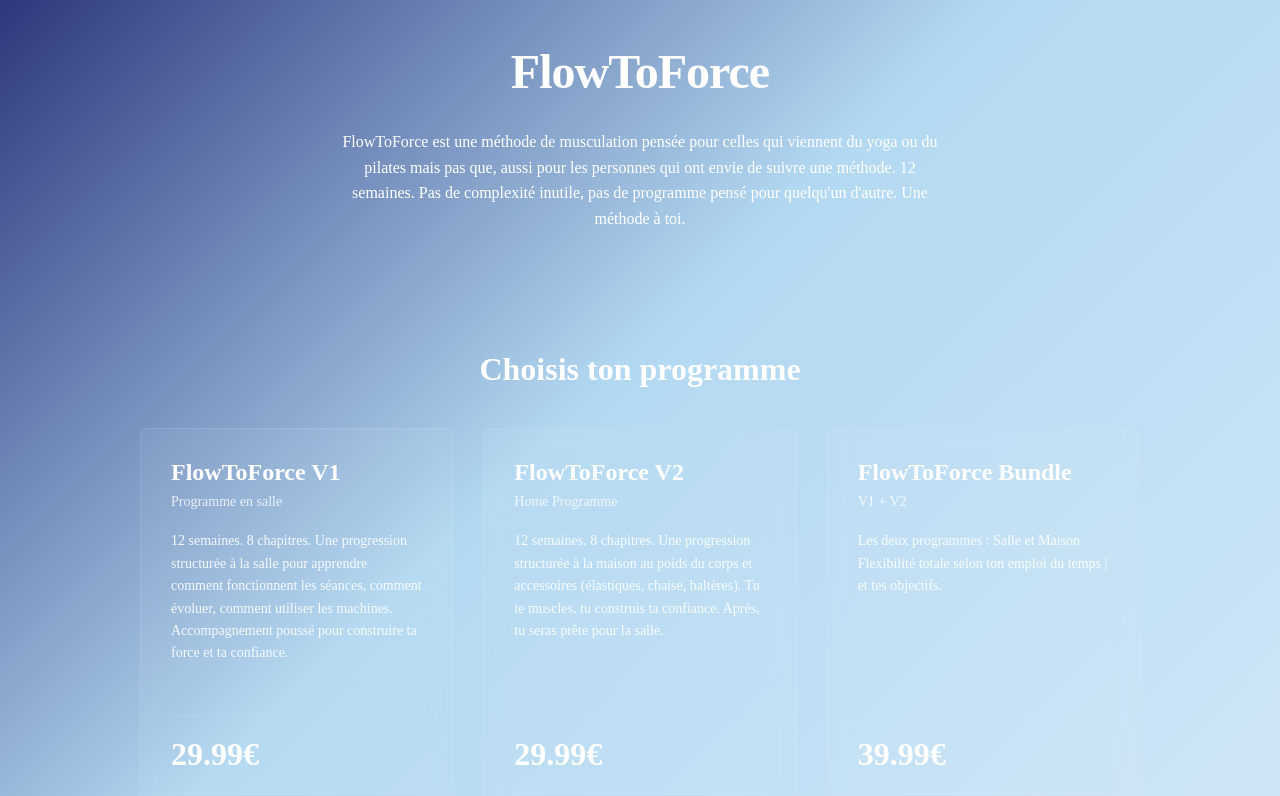
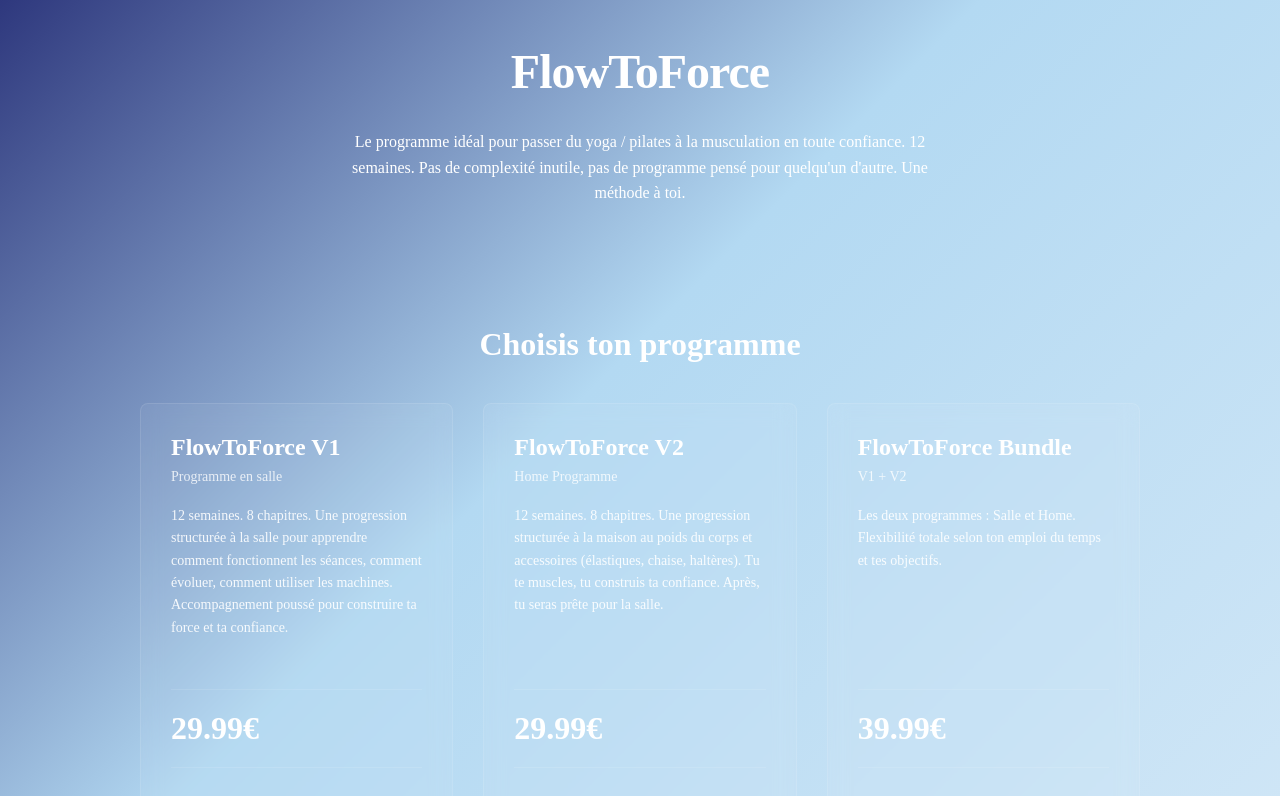
Before and after one commit to flowtoforce-app/flowtoforce-app, a Next.js app: page / in a window 1280 px wide. Shown: the part 340-1136 px from the top of the page. Built offline with nearby package versions, Linux system fonts and the light colour scheme.

Commit message:
Fix: Correct hero text and bundle copy (Home not Maison, remove separator)

```diff
--- a/pages/index.js
+++ b/pages/index.js
@@ -26,7 +26,7 @@ export default function Home() {
       id: 'bundle',
       name: 'FlowToForce Bundle',
       subtitle: 'V1 + V2',
-      description: 'Les deux programmes : Salle et Maison. Flexibilité totale selon ton emploi du temps | et tes objectifs.',
+      description: 'Les deux programmes : Salle et Home. Flexibilité totale selon ton emploi du temps et tes objectifs.',
       price: 39.99,
     },
   ]
@@ -84,7 +84,7 @@ export default function Home() {
             </svg>
             <h1>FlowToForce</h1>
             <p className={styles.mainDescription}>
-              FlowToForce est une méthode de musculation pensée pour celles qui viennent du yoga ou du pilates mais pas que, aussi pour les personnes qui ont envie de suivre une méthode. 12 semaines. Pas de complexité inutile, pas de programme pensé pour quelqu'un d'autre. Une méthode à toi.
+              Le programme idéal pour passer du yoga / pilates à la musculation en toute confiance. 12 semaines. Pas de complexité inutile, pas de programme pensé pour quelqu'un d'autre. Une méthode à toi.
             </p>
           </div>
         </section>
```
